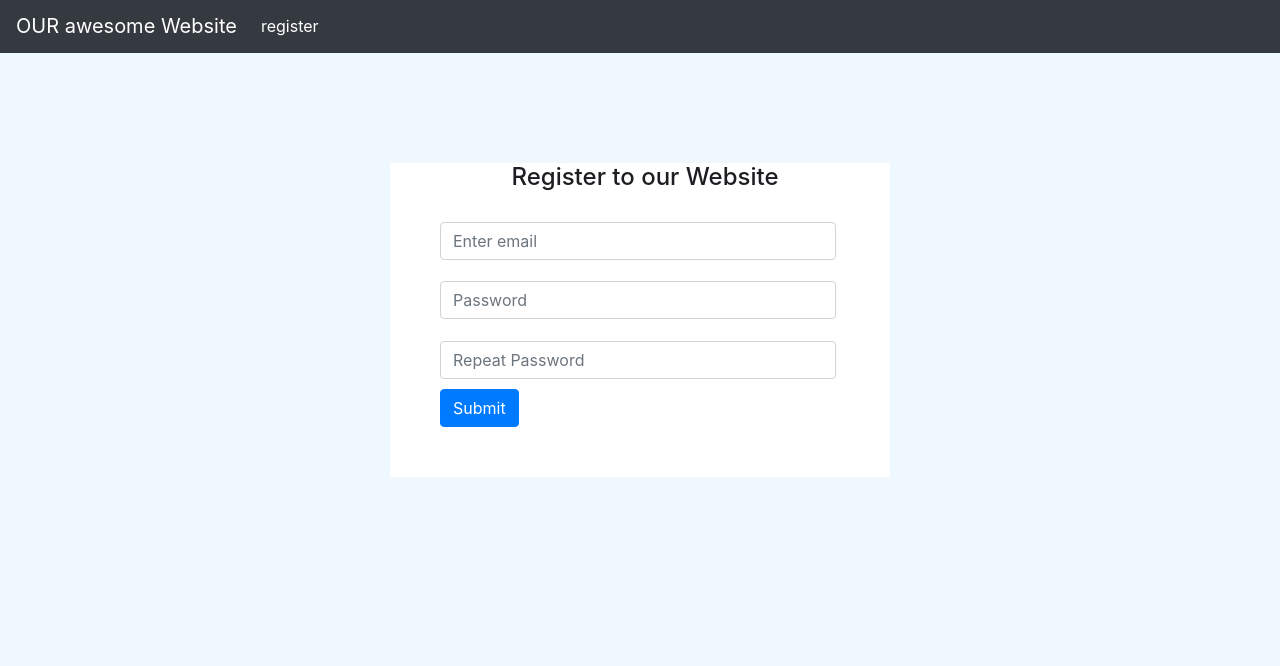
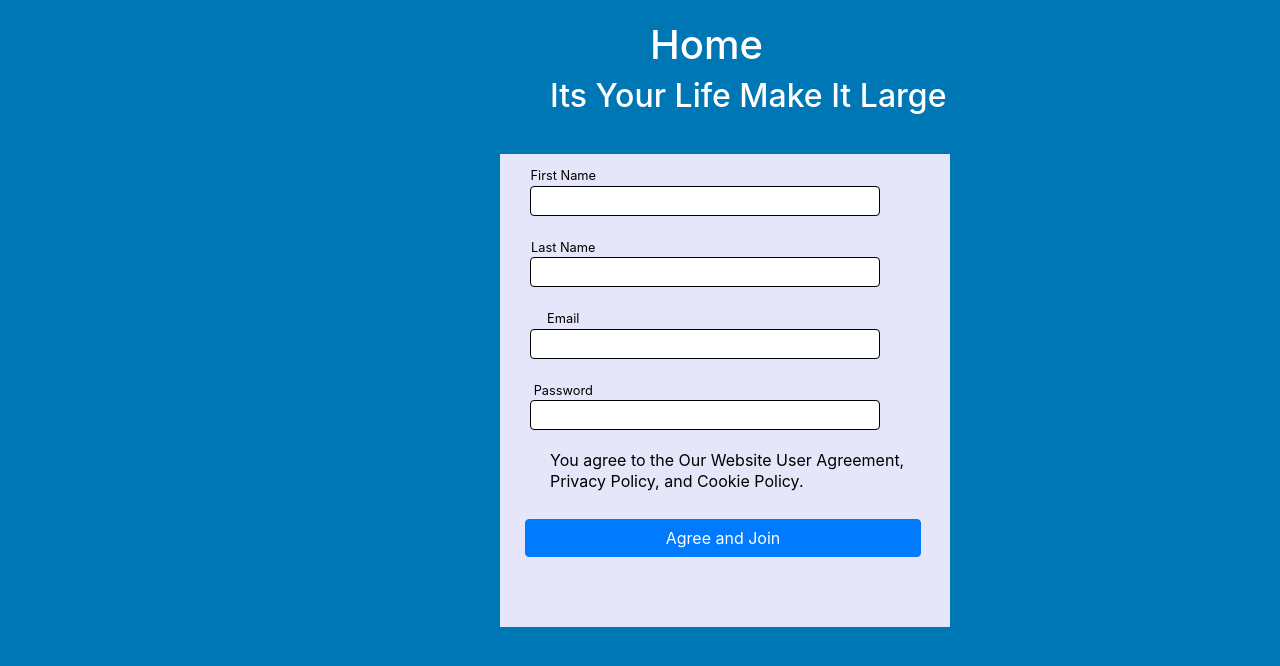
Before and after one commit to mayank0802/Login, a Django app: page /login/register/ in a window 1280 px wide. Shown: the top 666 px of the page. Run offline with Django 3.2, Linux system fonts and the light colour scheme; some libraries are stand-ins or nearby versions.

Commit message:
Update register.html

```diff
--- a/oap/login/templates/login/register.html
+++ b/oap/login/templates/login/register.html
@@ -16,10 +16,10 @@
       crossorigin="anonymous"
     />
 
-    <title>Hello, world!</title>
+    <title>Register</title>
     <style>
       body {
-        background-color: aliceblue;
+        background-color: #0077b5;
         direction: ltr;
         line-height: 1.34;
         margin: 0;
@@ -27,13 +27,13 @@
         unicode-bidi: embed;
       }
       .formm {
-        background: #fff;
-        color: #1c1e21;
-        margin-left: auto;
-        margin-top: 100px;
+        background-color: lavender;
+        color: #0077b5;
+        margin-left: 500px;
         margin-right: auto;
-        margin-bottom: auto;
-        width: 500px;
+        margin-bottom: 100px;
+        width: 450px;
+        height: 550px;
       }
       .size {
         text-align: center;
@@ -42,45 +42,105 @@
       }
       .login-form-container {
         width: 396px;
-        align: center;
+        margin-top: 10px;
+        text-align: center;
+        margin-left: 30px;
+      }
+      .btn-primary {
+        color: #ffffff;
+        margin-top: 10px;
+        margin-left: 25px;
+        margin-bottom: 30px;
+        width: 396px;
+        -moz-text-size-adjust: 125%;
+      }
+      .black {
+        color: black;
+        margin-top: 20px;
+        margin-left: 50px;
+        margin-right: 5px;
+      }
+      .small {
+        color: black;
+        margin-left: -325px;
+      }
+      .heading {
+        background-color: #0077b5;
+        color: #ffffff;
+      }
+      .space {
         margin-left: 50px;
       }
-      .btn-primary {
-        margin-top: 10px;
-        margin-left: 50px;
-        margin-bottom: 50px;
+      .form-control {
+        border: 0.75px solid black;
+        margin-bottom: 20px;
+        height: 30px;
+        width: 350px;
+      }
+      .home {
+        color: #ffffff;
+        margin-left: 650px;
+        margin-right: auto;
+      }
+      .white {
+        color: white;
       }
     </style>
   </head>
   <body>
+    <!--
     <div>
-      <nav class="navbar navbar-expand-lg navbar-dark bg-dark">
+      <nav class="navbar navbar-expand-lg navbar-dark bg-info">
         <a class="navbar-brand" href="/login">OUR awesome Website</a>
-        <button
-          class="navbar-toggler"
-          type="button"
-          data-toggle="collapse"
-          data-target="#navbarNav"
-          aria-controls="navbarNav"
-          aria-expanded="false"
-          aria-label="Toggle navigation"
-        >
-          <span class="navbar-toggler-icon"></span>
-        </button>
         <div class="collapse navbar-collapse" id="navbarNav">
           <ul class="navbar-nav">
             <li class="nav-item active">
-              <a class="nav-link" href="/login/register">register</a>
+              <a class="btn btn-secondary btn-lg" href="/login">Login</a>
             </li>
           </ul>
         </div>
       </nav>
+    </div>-->
+    <br />
+    <div class="home">
+      <a href="/login/home" class="white"> <h1>Home</h1></a>
     </div>
+
     <div class="formm">
-      <h4 class="size">Register to our Website</h4>
+      <div class="heading">
+        <h2 class="space">Its Your Life Make It Large<br /><br /></h2>
+      </div>
+
       <form method="post">
         {% csrf_token %}
+
         <div class="login-form-container">
+          <small class="small">First Name</small>
+          <label for="exampleInputEmail1" margin-left="0px"></label>
+          <input
+            type="text"
+            class="form-control"
+            name="user_name"
+            id="exampleInputEmail1"
+            aria-describedby="emailHelp"
+            placeholder=""
+          />
+        </div>
+
+        <div class="login-form-container">
+          <small class="small">Last Name</small>
+          <label for="exampleInputEmail1"></label>
+          <input
+            type="text"
+            class="form-control"
+            name="user_name"
+            id="exampleInputEmail1"
+            aria-describedby="emailHelp"
+            placeholder=""
+          />
+        </div>
+        <div class="login-form-container">
+          <small class="small">Email</small>
           <label for="exampleInputEmail1"></label>
           <input
             type="email"
@@ -88,31 +148,26 @@
             name="user_name"
             id="exampleInputEmail1"
             aria-describedby="emailHelp"
-            placeholder="Enter email"
+            placeholder=""
           />
         </div>
+
         <div class="login-form-container">
+          <small class="small">Password</small>
           <label for="exampleInputPassword1"></label>
           <input
             type="password"
             class="form-control"
             name="password"
             id="exampleInputPassword1"
-            placeholder="Password"
+            placeholder=""
           />
         </div>
-
-        <div class="login-form-container">
-          <label for="exampleInputPassword1"></label>
-          <input
-            type="password"
-            name="rep_pass"
-            class="form-control"
-            id="exampleInputPassword1"
-            placeholder="Repeat Password"
-          />
-        </div>
-        <button type="submit" class="btn btn-primary">Submit</button>
+        <p class="black">
+          You agree to the Our Website User Agreement, Privacy Policy, and
+          Cookie Policy.
+        </p>
+        <button type="submit" class="btn btn-primary">Agree and Join</button>
       </form>
     </div>
     <!-- Optional JavaScript -->
```
